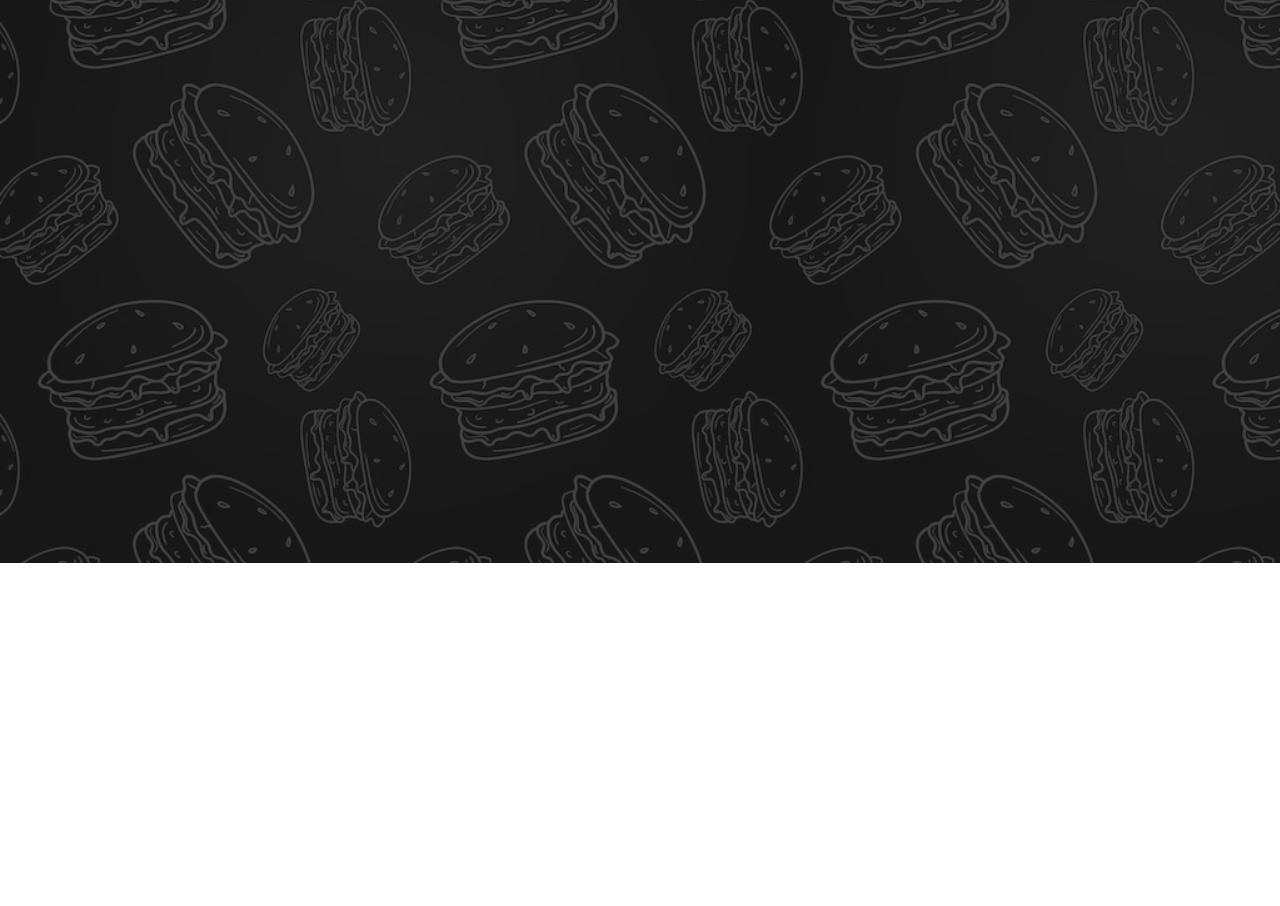
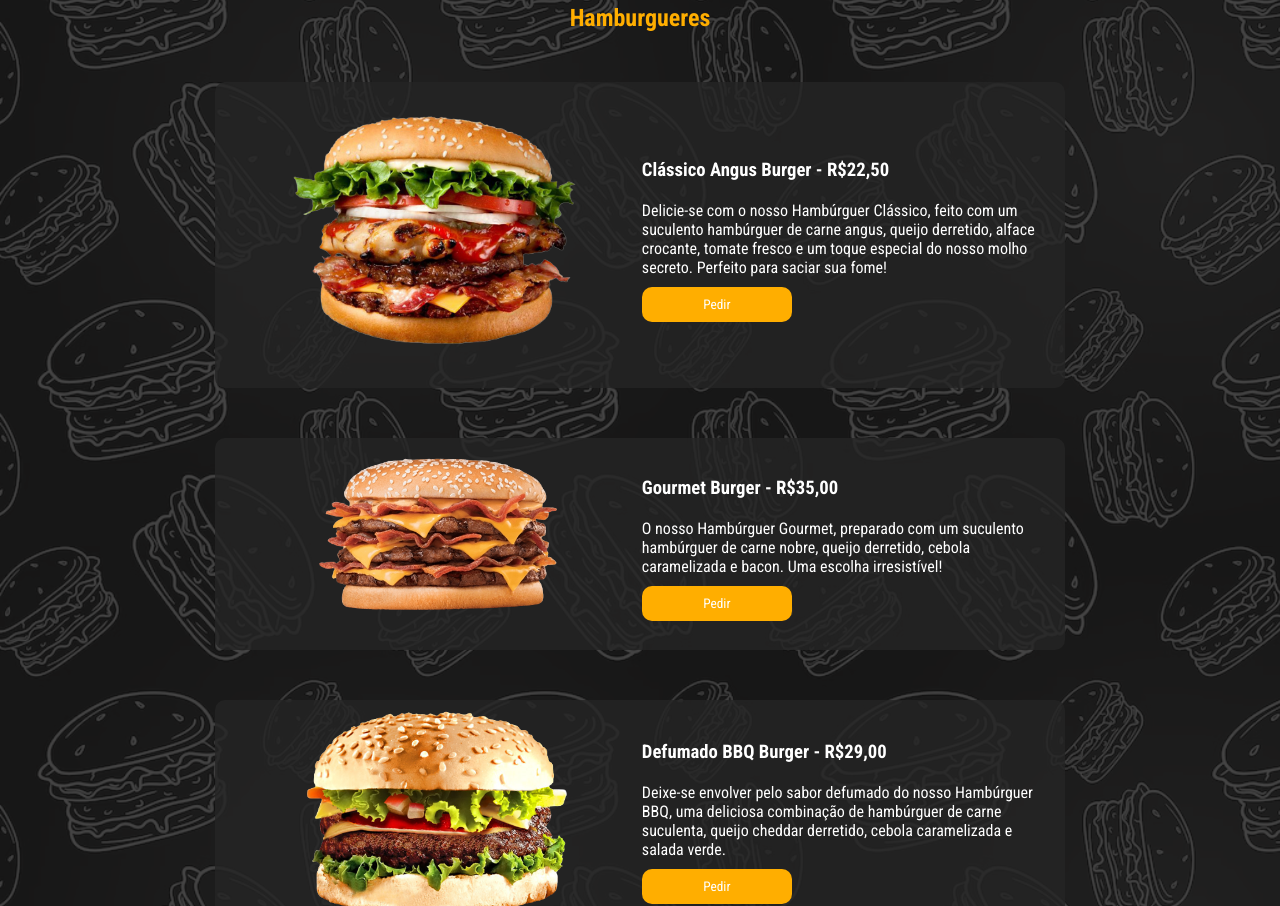
Before and after one commit to LucasMaciel404/Cardapio-digital, a plain HTML site: page index.html in a window 1280 px wide. Shown: the part 237-1143 px from the top of the page. Before the commit the page ends 800 px from the top, so only its background shows below. Drawn offline with Linux system fonts and the light colour scheme.

Commit message:
display inline-block

```diff
--- a/index.html
+++ b/index.html
@@ -10,7 +10,7 @@
 
 <body>
     <header>
-        <img src="imagens/logo.png" alt="BBQ BRO">
+        <img src="imagens/logo.png" class="logo" alt="BBQ BRO">
         <nav>
             <a href="#hambuerguers">Hamburguers</a>
             <a href="#acompanhamentos">Acompanhamentos</a>
@@ -18,16 +18,91 @@
         </nav>
     </header>
     <main>
+        <h1>caradapio digital</h1>
+
         <section id="#hambuerguers">
+            <h2>Hamburgueres</h2>
+
+            <div class="boxProduto">
+                <div class="boxImg">
+                    <img src="imagens/burger01.png" class="imagemProduto" alt="Clássico Angus Burger">
+                </div>
+                <div class="boxTexto">
+                    <h3>Clássico Angus Burger - R$22,50</h3>
+                    <p>Delicie-se com o nosso Hambúrguer Clássico, feito com um suculento hambúrguer de carne angus,
+                        queijo derretido, alface crocante, tomate fresco e um toque especial do nosso molho secreto.
+                        Perfeito para saciar sua fome!</p>
+                    <button>Pedir</button>
+                </div>
+            </div>
+
+
+
+            <div class="boxProduto">
+                <div class="boxImg">
+                    <img src="imagens/burger02.png" class="imagemProduto" alt="Gourmet Burger">
+                </div>
+                <div class="boxTexto">
+                    <h3>Gourmet Burger - R$35,00</h3>
+                    <p>O nosso Hambúrguer Gourmet, preparado com um suculento hambúrguer de carne nobre, queijo derretido,
+                        cebola caramelizada e bacon. Uma escolha irresistível!</p>
+                    <button>Pedir</button>
+                </div>
+            </div>
+
+            <div class="boxProduto">
+                <div class="boxImg">
+                    <img src="imagens/burger03.png" class="imagemProduto" alt="Defumado BBQ Burger">
+                </div>
+                <div class="boxTexto">
+                    <h3>Defumado BBQ Burger - R$29,00</h3>
+                    <p>Deixe-se envolver pelo sabor defumado do nosso Hambúrguer BBQ, uma deliciosa combinação de hambúrguer de carne suculenta, queijo cheddar derretido, cebola caramelizada e salada verde.</p>
+                    <button>Pedir</button>
+                </div>
+            </div>
 
         </section>
 
         <section id="#acompanhamentos">
+            <h2>Acompanhamentos</h2>
+
+            <div class="boxProduto">
+                <div class="boxImg">
+                    <img src="imagens/acomp01.png" class="imagemProduto" alt="Fritas">
+                </div>
+                <div class="boxTexto">
+                    <h3>Fritas - R$15,00</h3>
+                    <p>Nossas batatas fritas são o acompanhamento perfeito para qualquer refeição! Cortadas em palitos e fritas até ficarem douradas e crocantes por fora, e macias por dentro, elas são irresistíveis em cada mordida.</p>
+                    <button>Pedir</button>
+                </div>
+            </div>
 
         </section>
 
         <section id="#bebidas">
+            <h2>Bebidas</h2>
 
+            <div class="boxProduto">
+                <div class="boxImg">
+                    <img src="imagens/bebida01.png" class="imagemProduto" alt="Coca-Cola">
+                </div>
+                <div class="boxTexto">
+                    <h3>Coca-Cola - R$5,00</h3>
+                    <p>Refresque-se com a clássica Coca-Cola gelada, uma bebida que encanta paladares há décadas. Com seu sabor único e inconfundível para acompanhar seu hambúrguer ou batatas fritas.</p>
+                    <button>Pedir</button>
+                </div>
+            </div>
+
+            <div class="boxProduto">
+                <div class="boxImg">
+                    <img src="imagens/bebida02.png" class="imagemProduto" alt="Sprite">
+                </div>
+                <div class="boxTexto">
+                    <h3>Sprite - R$5,00</h3>
+                    <p>Revitalize seus sentidos com a refrescante Sprite, uma bebida cítrica e efervescente que desperta os sentidos e eleva o seu ânimo para acompanhar seu hambúrguer ou batatas fritas.</p>
+                    <button>Pedir</button>
+                </div>
+            </div>
         </section>
     </main>
 </body>
--- a/style.css
+++ b/style.css
@@ -1,15 +1,32 @@
+@import url('https://fonts.googleapis.com/css2?family=Roboto+Condensed:ital,wght@0,100..900;1,100..900&display=swap');
 *{
+    font-family: "Roboto Condensed", sans-serif;
     box-sizing: border-box;
     padding: 0;
     margin: 0;
+
+    color: white;
+}
+:root{
+    --colorBtnH2Text: #FFAE00;
+    --arredondamentoBordas: 10px;
 }
 body{
     background-image: url(imagens/bg.png);
     background-repeat: repeat;
+    text-align: center;
 }
 header{
     width: 100vw;
     background-color: #1e1f22;
+    text-align: center;
+    padding: 10px;
+}
+h1{
+    text-transform: uppercase;
+}
+h2{
+    color: var(--colorBtnH2Text);
     text-align: center;
 }
 a{
@@ -17,4 +34,42 @@ a{
 
     color: white;
     text-decoration: none;
+
+    font-weight: bold;
 }
+.logo{
+    width: 250px;
+}
+.boxProduto{
+
+    width: 850px;
+    margin: 50px auto;
+
+    border-radius: var(--arredondamentoBordas);
+    background-color: RGBA(37, 37, 37, 0.8);
+}
+.imagemProduto{
+    width: 400px;
+}
+.boxImg, .boxTexto{
+    width: 400px;
+    display: inline-block;
+    text-align: start;
+    vertical-align: middle;
+}
+h1,h2,h3{
+    margin: 20px 0;
+}
+button{
+    width: 150px;
+
+    cursor:pointer;
+
+    border: none;
+    border-radius: var(--arredondamentoBordas);
+
+    margin: 10px 0;
+    padding: 10px;
+
+    background-color: var(--colorBtnH2Text);
+}
```
